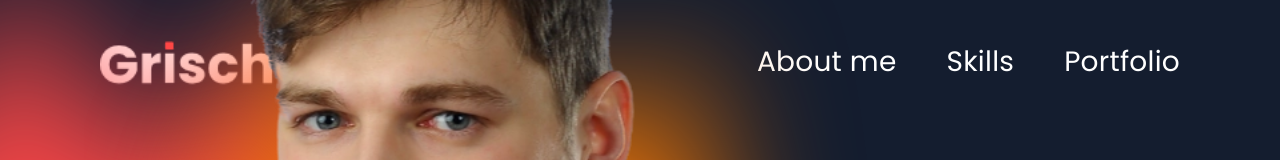
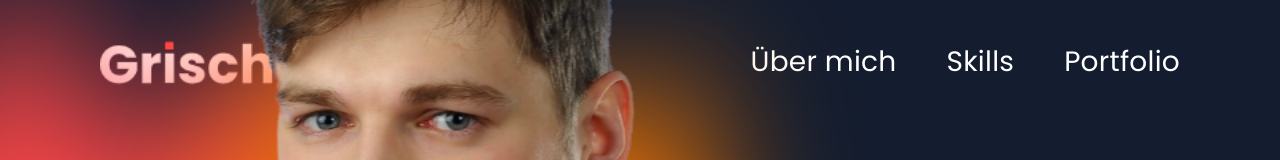
Before and after one commit to GrischaTDev/DA-Portfolio, an Angular app: page / in a window 1280 px wide. Shown: the top 160 px of the page. Built offline with nearby package versions, Linux system fonts and the light colour scheme.

Commit message:
Update header.component.html

```diff
--- a/src/app/header/header.component.html
+++ b/src/app/header/header.component.html
@@ -1,7 +1,7 @@
 <header>
     <img src="./assets/img/logo.webp" alt="Grischa Logo">
     <nav>
-        <a href="">About me</a>
+        <a href="">Über mich</a>
         <a href="">Skills</a>
         <a href="">Portfolio</a>
     </nav>
```
